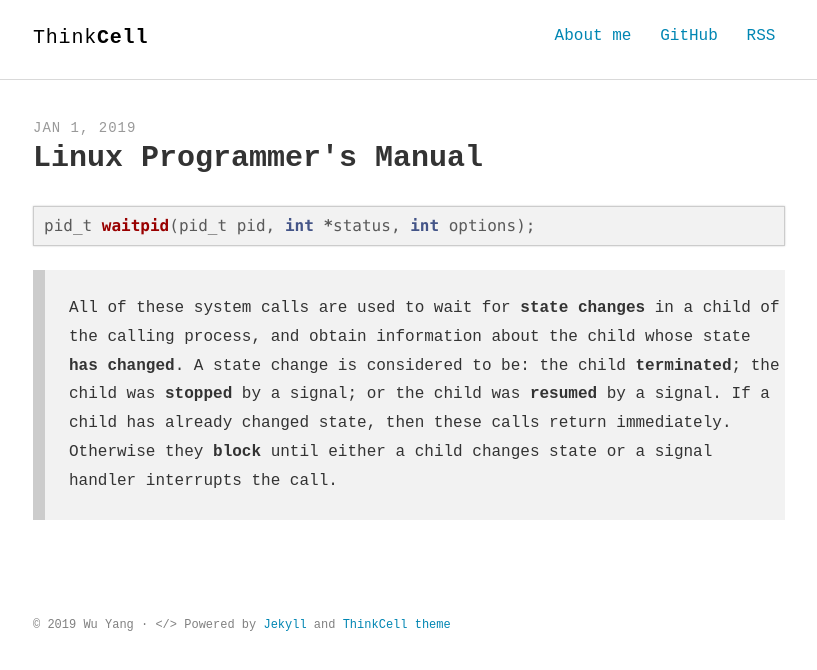
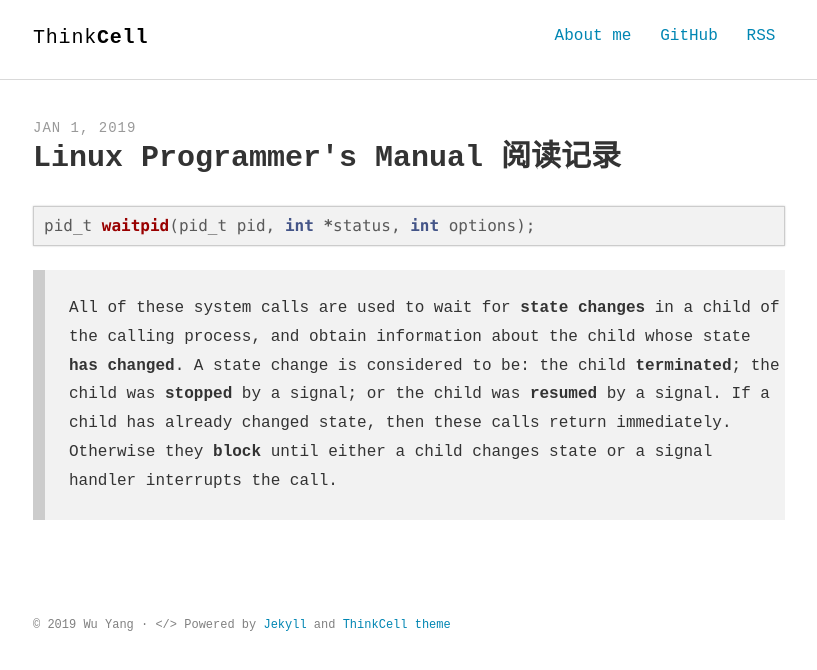
Before and after one commit to drivebyer/old-blog-theme, a Jekyll site: the page built from _posts/2019-01-01-Linux-Programmer's-Manual-阅读记录.md, in a window 1280 px wide. Shown: the top 670 px of the page, without its empty margins (231-1048 px from the left). Built offline with Jekyll 4.4.1, drawn with Linux system fonts in a browser that asks for light colours; some web fonts are replaced.

Commit message:
Update 2019-01-01-Linux-Programmer's-Manual-阅读记录.md

```diff
--- a/_posts/2019-01-01-Linux-Programmer's-Manual-阅读记录.md
+++ b/_posts/2019-01-01-Linux-Programmer's-Manual-阅读记录.md
@@ -1,6 +1,6 @@
 ---
 layout: post
-title: "Linux Programmer's Manual"
+title: "Linux Programmer's Manual 阅读记录"
 comments: true
 description: ""
 keywords: "Markdown, Linux, Manual, Computer, Program"
```
